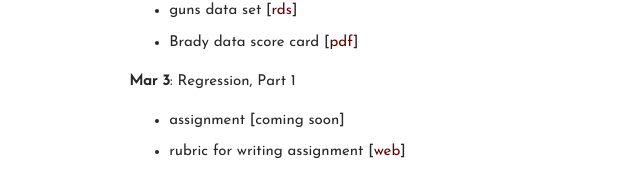
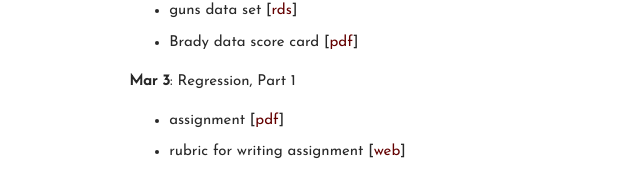
Before and after one commit to carlislerainey/carlislerainey.github.io, a Jekyll site: the page built from teaching/pols-209/index.md, in a window 1280 px wide and 900 px high, scrolled down 3081 px. Shown: the part 721-897 px from the top of the window, without its empty margins (333-973 px from the left). Built offline with Jekyll 4.4.1, drawn with Linux system fonts in a browser that asks for light colours.

Commit message:
update 209

```diff
--- a/teaching/pols-209/index.md
+++ b/teaching/pols-209/index.md
@@ -138,5 +138,5 @@ Tuesday, 1-4pm
 - Brady data score card [[pdf](files/brady-scorecard-2013.pdf)]
 
 **Mar 3**: Regression, Part 1
-- assignment [coming soon]
+- assignment [[pdf](files/assign-20-regression-1.pdf)]
 - rubric for writing assignment [[web](https://www.dropbox.com/s/3203jedj4zbawz8/rubric.pdf?dl=0)]
```
Also changed, not shown: 1 other file.
